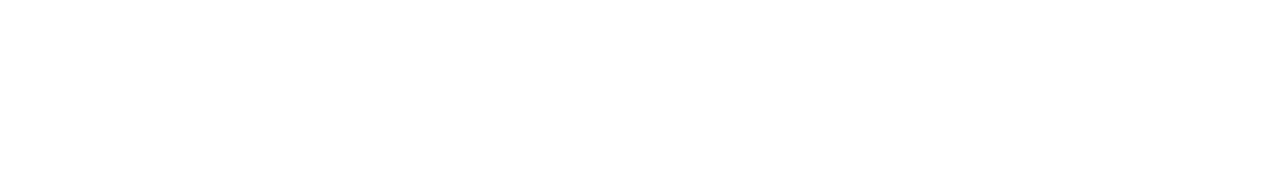
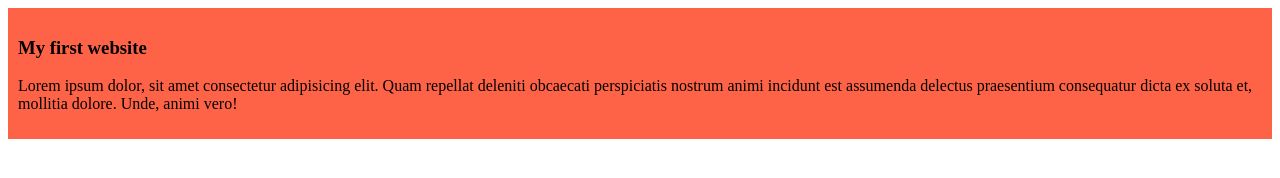
Before and after one commit to nahidbinalamsami/my-website, a plain HTML site: page index.html in a window 1280 px wide. Drawn offline with Linux system fonts and the light colour scheme.

Commit message:
added style

```diff
--- a/index.html
+++ b/index.html
@@ -4,8 +4,12 @@
     <meta charset="UTF-8">
     <meta name="viewport" content="width=device-width, initial-scale=1.0">
     <title>my website</title>
+    <link rel="stylesheet" href="style/blog.css">
 </head>
 <body>
-
+    <div>
+        <h3>My first website</h3>
+        <p>Lorem ipsum dolor, sit amet consectetur adipisicing elit. Quam repellat deleniti obcaecati perspiciatis nostrum animi incidunt est assumenda delectus praesentium consequatur dicta ex soluta et, mollitia dolore. Unde, animi vero!</p>
+    </div>
 </body>
 </html>
--- /dev/null
+++ b/style/blog.css
@@ -0,0 +1,4 @@
+div{
+    background-color: tomato;
+    padding: 10px;
+}
```
